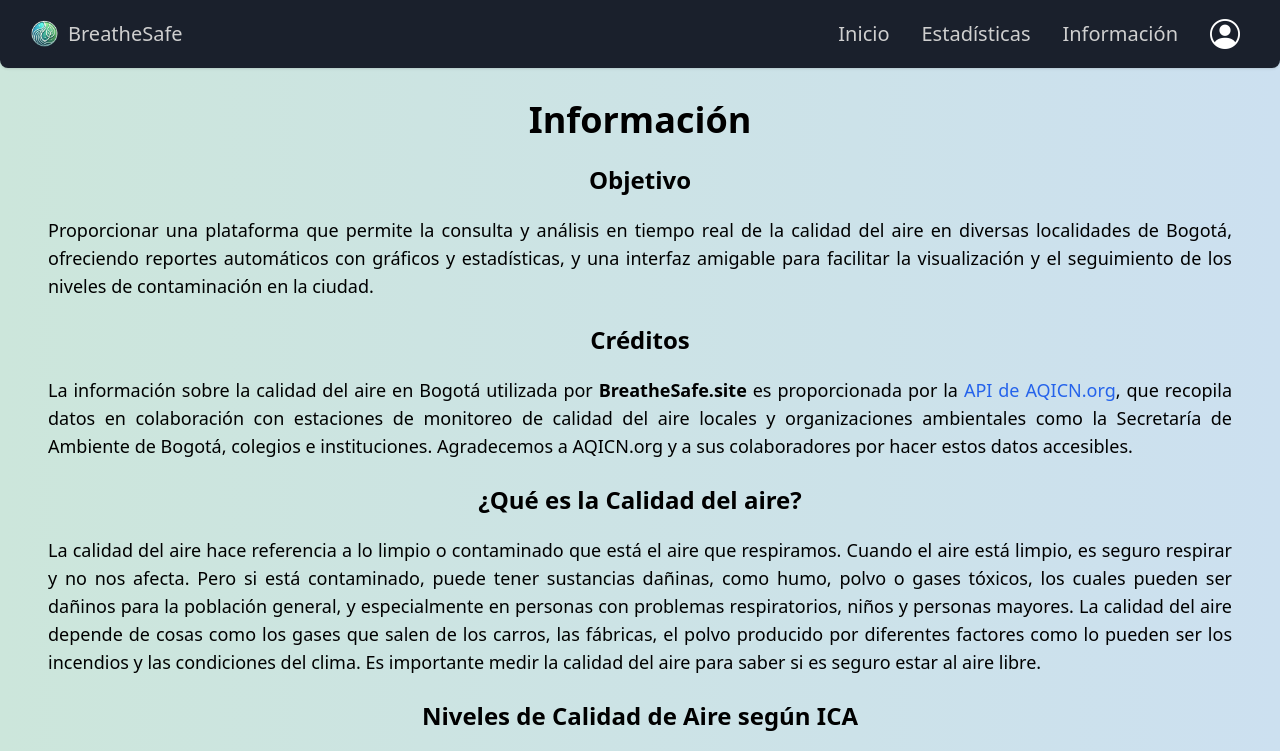
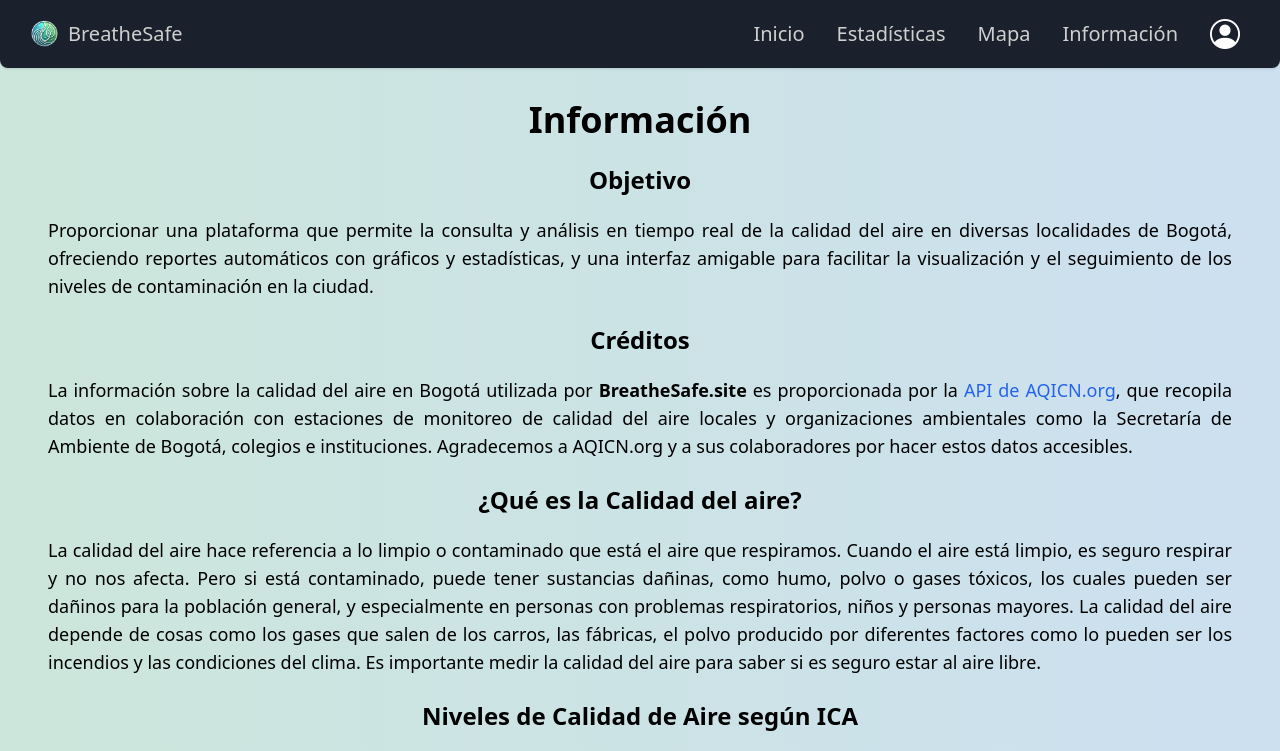
Before and after one commit to Ingcarfer/Breathesafe, a Nuxt app: page /information in a window 1280 px wide. Shown: the top 751 px of the page. Built offline with nearby package versions, Linux system fonts and the light colour scheme; no server answers.

Commit message:
url base

```diff
--- a/components/Navbar/Navbar.vue
+++ b/components/Navbar/Navbar.vue
@@ -9,6 +9,7 @@ const isLoading = ref(false); // Estado de carga para el reporte
 const Links = [
   { name: "Inicio", link: "/home" },
   { name: "Estadísticas", link: "/home/statistics" },
+  { name: "Mapa", link: "/home/map" },
   { name: "Información", link: "/information" },
 ];
 
@@ -69,8 +70,8 @@ const generateReport = () => {
     };
 
     isLoading.value = true; // Activar indicador de carga
-
-    fetch('http://localhost:8080/api/generateReport', {
+    const url = config.public.apiUrl + "/generateReport";
+    fetch(url, {
       method: 'POST',
       headers: {
         'Content-Type': 'application/json',
--- a/pages/index.vue
+++ b/pages/index.vue
@@ -10,6 +10,7 @@ definePageMeta({
 useHead({
   title: 'BreatheSafe - Inicio'
 });
+
 </script>
 <template>
   <div class="px-10 flex flex-1 justify-center py-5">
@@ -106,6 +107,8 @@ useHead({
     </div>
   </div>
 
+
+
 </template>
 
 
```
